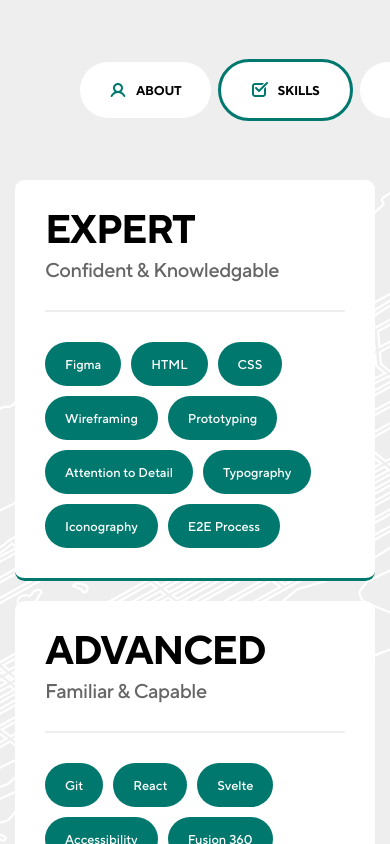
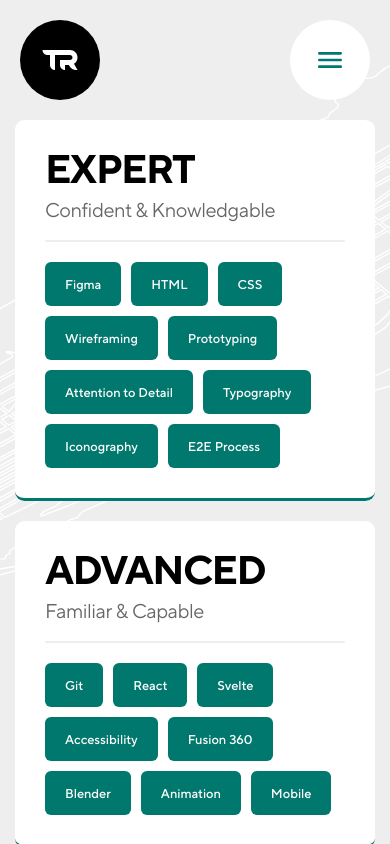
Before and after one commit to thomrm/thomrm, a SvelteKit app: page /skills in a window 390 px wide. Shown: the top 844 px of the page. Built offline with nearby package versions, Linux system fonts and the light colour scheme.

Commit message:
mobile initial

```diff
--- a/src/lib/base.css
+++ b/src/lib/base.css
@@ -27,6 +27,12 @@ html, body, div, span, applet, object, iframe, h1, h2, h3, h4, h5, h6, p, blockq
     }
 }
 
+@media screen and (max-width: 479px) {
+    :root {
+        --Padding-Page: 20px;
+    }
+}
+
 :root body {
     font-family: 'Norms';
     font-weight: 500;
@@ -53,7 +59,7 @@ html, body, div, span, applet, object, iframe, h1, h2, h3, h4, h5, h6, p, blockq
 }
 
 :root h3 {
-    font-weight: 500;
+    font-weight: 400;
     font-size: 2.5rem;
     line-height: 1;
     letter-spacing: -0.02em;
--- a/src/routes/+layout.svelte
+++ b/src/routes/+layout.svelte
@@ -3,11 +3,17 @@
     import '../lib/colors.css';
     import '../lib/fonts.css';
     import { page } from '$app/stores';
-    import { fade } from 'svelte/transition';
+    import { fade, fly } from 'svelte/transition';
+	import { expoOut } from 'svelte/easing';
     import { onMount } from 'svelte';
 
     let dark = false;
+    let nav = false;
     let ready = false;
+
+    function toggleNav() {
+        nav = !nav;
+    }
 
     onMount(() => ready = true);
 </script>
@@ -56,6 +62,59 @@
                     <span>Contact</span>
                 </a>
             </nav>
+
+            <button class="page-nav--menu" on:click={toggleNav}>
+                {#if !nav}
+                    <svg xmlns="http://www.w3.org/2000/svg" width="32" height="32" viewBox="0 0 24 24" fill="currentColor" in:fade={{delay: 200, duration: 200}} out:fade={{duration: 200}}>
+                        <path fill-rule="evenodd" clip-rule="evenodd" d="M4 6C3.44772 6 3 6.44772 3 7C3 7.55229 3.44772 8 4 8L20 8C20.5523 8 21 7.55229 21 7C21 6.44772 20.5523 6 20 6L4 6ZM3 12C3 11.4477 3.44771 11 4 11L20 11C20.5523 11 21 11.4477 21 12C21 12.5523 20.5523 13 20 13L4 13C3.44771 13 3 12.5523 3 12ZM3 17C3 16.4477 3.44772 16 4 16L20 16C20.5523 16 21 16.4477 21 17C21 17.5523 20.5523 18 20 18L4 18C3.44772 18 3 17.5523 3 17Z" />
+                    </svg>
+                {/if}
+                {#if nav}
+                    <svg xmlns="http://www.w3.org/2000/svg" width="32" height="32" viewBox="0 0 24 24" fill="currentColor" in:fade={{delay: 200, duration: 200}} out:fade={{duration: 200}}>
+                        <path d="M7.05025 5.63604C6.65973 5.24551 6.02656 5.24551 5.63604 5.63604C5.24552 6.02656 5.24552 6.65973 5.63604 7.05025L10.5858 12L5.63604 16.9497C5.24552 17.3403 5.24552 17.9734 5.63604 18.364C6.02656 18.7545 6.65973 18.7545 7.05025 18.364L12 13.4142L16.9497 18.364C17.3403 18.7545 17.9734 18.7545 18.364 18.364C18.7545 17.9734 18.7545 17.3403 18.364 16.9497L13.4142 12L18.364 7.05025C18.7545 6.65973 18.7545 6.02656 18.364 5.63604C17.9734 5.24552 17.3403 5.24552 16.9497 5.63604L12 10.5858L7.05025 5.63604Z" />
+                    </svg>
+                {/if}
+            </button>
+
+            {#if nav}
+                <nav class="page-nav--vertical" transition:fade={{ duration: 100 }}>
+                    <a href="/" aria-current={$page.url.pathname === '/'} on:click={toggleNav}>
+                        <div class="icon-contain">
+                            <svg width="24" height="24" viewBox="0 0 24 24" fill="currentColor" xmlns="http://www.w3.org/2000/svg">
+                                <path fill-rule="evenodd" clip-rule="evenodd" d="M15.3344 13.7259C16.3567 12.8104 17 11.4803 17 10C17 7.23858 14.7614 5 12 5C9.23859 5 7.00001 7.23858 7.00001 10C7.00001 11.4803 7.64331 12.8104 8.6656 13.7259C6.90649 14.5336 5.49078 15.9606 4.69768 17.7277C4.41777 18.3514 4.91798 19 5.60159 19C6.04498 19 6.43226 18.716 6.63061 18.3194C7.61506 16.3513 9.64972 15 12 15C14.3503 15 16.385 16.3513 17.3694 18.3194C17.5678 18.716 17.955 19 18.3984 19C19.082 19 19.5822 18.3514 19.3023 17.7277C18.5092 15.9606 17.0935 14.5336 15.3344 13.7259ZM15 10C15 11.6569 13.6569 13 12 13C10.3432 13 9.00001 11.6569 9.00001 10C9.00001 8.34315 10.3432 7 12 7C13.6569 7 15 8.34315 15 10Z" />
+                            </svg>
+                        </div>
+                        <span>About</span>
+                    </a>
+                    <a href="/skills" aria-current={$page.url.pathname === '/skills'} on:click={toggleNav}>
+                        <div class="icon-contain">
+                            <svg width="24" height="24" viewBox="0 0 24 24" fill="CurrentColor" xmlns="http://www.w3.org/2000/svg">
+                                <path d="M20.7071 5.70711C21.0976 5.31658 21.0976 4.68342 20.7071 4.29289C20.3166 3.90237 19.6834 3.90237 19.2929 4.29289L12 11.5858L9.70711 9.29289C9.31658 8.90237 8.68342 8.90237 8.29289 9.29289C7.90237 9.68342 7.90237 10.3166 8.29289 10.7071L11.2929 13.7071C11.6834 14.0976 12.3166 14.0976 12.7071 13.7071L20.7071 5.70711Z" />
+                                <path d="M19 16L19 8.82843L17 10.8284V16C17 16.5523 16.5523 17 16 17H8C7.44772 17 7 16.5523 7 16L7 8C7 7.44772 7.44772 7 8 7H15.1716L17.0006 5.17093C16.6877 5.06024 16.3509 5 16 5L8 5C6.34315 5 5 6.34315 5 8L5 16C5 17.6569 6.34315 19 8 19H16C17.6569 19 19 17.6569 19 16Z" />
+                            </svg>
+                        </div>
+                        <span>Skills</span>
+                    </a>
+                    <a href="/projects" aria-current={$page.url.pathname === '/projects'} on:click={toggleNav}>
+                        <div class="icon-contain">
+                            <svg width="24" height="24" viewBox="0 0 24 24" fill="currentColor" xmlns="http://www.w3.org/2000/svg">
+                                <path d="M13 7.24264V10L15.7574 10L16 10.2426V12L13 12C11.8954 12 11 11.1046 11 10L11 7L12.7574 7L13 7.24264Z" />
+                                <path fill-rule="evenodd" clip-rule="evenodd" d="M19 17L19 9L14 4L8 4C6.34315 4 5 5.34315 5 7L5 17C5 18.6569 6.34315 20 8 20H16C17.6569 20 19 18.6569 19 17ZM8 6C7.44771 6 7 6.44772 7 7V17C7 17.5523 7.44772 18 8 18L16 18C16.5523 18 17 17.5523 17 17L17 9.82843L13.1716 6L8 6Z" />
+                            </svg>
+                        </div>
+                        <span>Projects</span>
+                    </a>
+                    <a href="/contact" aria-current={$page.url.pathname === '/contact'} on:click={toggleNav}>
+                        <div class="icon-contain">
+                            <svg width="24" height="24" viewBox="0 0 24 24" fill="CurrentColor" xmlns="http://www.w3.org/2000/svg">
+                                <path d="M10.6984 13.2014L6 9.17422V8H7.70326L12 11.6829L16.2967 8L18 8V9.17422L13.3016 13.2014C12.5526 13.8434 11.4474 13.8434 10.6984 13.2014Z" />
+                                <path fill-rule="evenodd" clip-rule="evenodd" d="M3 8C3 6.34315 4.34315 5 6 5L18 5C19.6569 5 21 6.34315 21 8V16C21 17.6569 19.6569 19 18 19H6C4.34315 19 3 17.6569 3 16L3 8ZM6 7H18C18.5523 7 19 7.44772 19 8V16C19 16.5523 18.5523 17 18 17H6C5.44772 17 5 16.5523 5 16L5 8C5 7.44772 5.44772 7 6 7Z" />
+                            </svg>
+                        </div>
+                        <span>Contact</span>
+                    </a>
+                </nav>
+            {/if}
         </div>
 
         <div class="page-content">
@@ -90,6 +149,7 @@
 
         background-position: center;
         background-size: cover;
+        background-attachment: fixed;
 
         color: var(--Body-Text);
         background-color: var(--Background-Base);
@@ -98,10 +158,18 @@
 
         &.light {
             background-image: url('/Map-Light.svg');
+
+            & .page-nav--vertical {
+                background-image: url('/Map-Light.svg');
+            }
         }
 
         &.dark {
             background-image: url('/Map-Dark.svg');
+
+            & .page-nav--vertical {
+                background-image: url('/Map-Dark.svg');
+            }
         }
     }
 
@@ -120,6 +188,7 @@
         justify-content: flex-end;
         align-items: center;
         flex: 1 0 0;
+        font-size: 10px;
 
         gap: var(--Padding-Small);
 
@@ -169,7 +238,7 @@
         }
 
         & span {
-            font-size: 1.6rem;
+            font-size: 1.6em;
             letter-spacing: -0.02em;
             text-transform: uppercase;
 
@@ -181,6 +250,120 @@
         & a[aria-current='true'] {
             outline-color: var(--Primary-Color);
         }
+    }
+
+    .page-nav--menu {
+        display: none;
+        width: 80px;
+        height: 80px;
+        position: fixed;
+        top: var(--Padding-Page);
+        right: var(--Padding-Page);
+        border: none;
+        cursor: pointer;
+        justify-content: center;
+        align-items: center;
+        border-radius: 999px;
+        z-index: 5;
+
+        background: var(--Background-Primary);
+        color: var(--Primary-Color);
+
+        transition: background-color 200ms, color 200ms;
+
+        & svg {
+            position: absolute;
+            left: 50%-16px;
+            top: 50%-16px;
+        }
+
+        &:hover {
+            background: var(--Primary-Color);
+            color: var(--Color-Overlay);
+        }
+    }
+
+    .page-nav--vertical {
+        display: none;
+        position: fixed;
+        top: 0;
+        bottom: 0;
+        right: 0;
+        left: 0;
+        z-index: 4;
+        background-color: var(--Primary-Color);
+        background-image: url('/Map-Light.svg');
+        background-position: center;
+        background-attachment: fixed;
+        background-size: cover;
+        font-size: 14px;
+        gap: var(--Padding-Medium);
+
+        flex-direction: column;
+        justify-content: flex-start;
+        align-items: flex-end;
+        padding: 180px var(--Padding-Page) var(--Padding-Page);
+
+        &::before {
+            content: '';
+            position: absolute;
+            top: 0;
+            left: 0;
+            right: 0;
+            bottom: 0;
+            background: var(--Primary-Color);
+            opacity: 0.75;
+            z-index: -1;
+        }
+
+        & a {
+            display: flex;
+            height: 70px;
+            justify-content: center;
+            align-items: center;
+            background-clip: padding-box;
+            text-decoration: none;
+            font-weight: 500;
+            border-radius: 999px;
+            background: var(--Color-Overlay);
+            padding: 0 var(--Padding-Large);
+            gap: var(--Padding-Small);
+            color: var(--Primary-Color);
+            outline: none;
+
+            transition: border 200ms;
+
+            & span {
+                font-size: 1.6em;
+                letter-spacing: -0.02em;
+                color: var(--Header-Text);
+                font-weight: 500;
+                text-transform: capitalize;
+            }
+
+            &:hover {
+                border-right: 20px;
+            }
+        }
+
+        & .icon-contain {
+            display: flex;
+            justify-content: center;
+            align-items: center;
+            width: 24px;
+
+            & svg {
+                width: 32px;
+                height: 32px;
+                flex-shrink: 0;
+            }
+        }
+    }
+
+    @media screen and (max-width: 992px) {
+        .page-nav { display: none; }
+        .page-nav--menu { display: flex; }
+        .page-nav--vertical { display: flex; }
     }
 
     .page-content {
--- a/src/routes/+page.svelte
+++ b/src/routes/+page.svelte
@@ -24,7 +24,7 @@
         <div class="about__bottom">
             <div class="about__header" in:fade={{delay: 200, duration: 200}}>
                 <h1>Thomas Reed&#x2011;Mu&ntilde;oz</h1>
-                <h3>Product &amp; Visual Design in <bold>NYC</bold></h3>
+                <h3>Product &amp; Visual Design in NYC.</h3>
             </div>
         </div>
     </div>
@@ -41,7 +41,6 @@
         align-self: stretch;
 
         padding: 0px var(--Padding-Page);
-        gap: var(--Padding-Large);
     }
 
     .about__top {
@@ -69,7 +68,7 @@
 
     .pin-contain {
         display: flex;
-        padding: 12px 0px;
+        padding: 26px 0px;
         flex-direction: column;
         justify-content: flex-end;
         align-items: center;
--- a/src/routes/contact/+page.svelte
+++ b/src/routes/contact/+page.svelte
@@ -42,7 +42,7 @@
         max-width: 1300px;
         flex-direction: column;
         justify-content: center;
-        align-items: center;
+        align-items: flex-start;
         flex: 1 0 0;
         align-self: stretch;
 
@@ -53,7 +53,7 @@
     .contact__header {
         display: flex;
         flex-direction: column;
-        align-items: center;
+        align-items: flex-start;
         align-self: stretch;
 
         gap: var(--Padding-Medium);
@@ -62,6 +62,7 @@
     .contact__buttons {
         display: flex;
         align-items: flex-start;
+        gap: 1px;
     }
 
     .tooltip-contain {
--- a/src/routes/skills/+page.svelte
+++ b/src/routes/skills/+page.svelte
@@ -81,7 +81,7 @@
         border-radius: 1.2rem;
 
         padding: var(--Padding-Large);
-        gap: var(--Padding-Large);
+        gap: var(--Padding-Medium);
 
         border-bottom: 3px solid var(--Primary-Color);
         background: var(--Background-Alt);
@@ -122,7 +122,7 @@
             display: flex;
             height: 44px;
             align-items: center;
-            border-radius: 999px;
+            border-radius: 6px;
             font-size: 1.6rem;
 
             padding: 0 var(--Padding-Medium);
```
